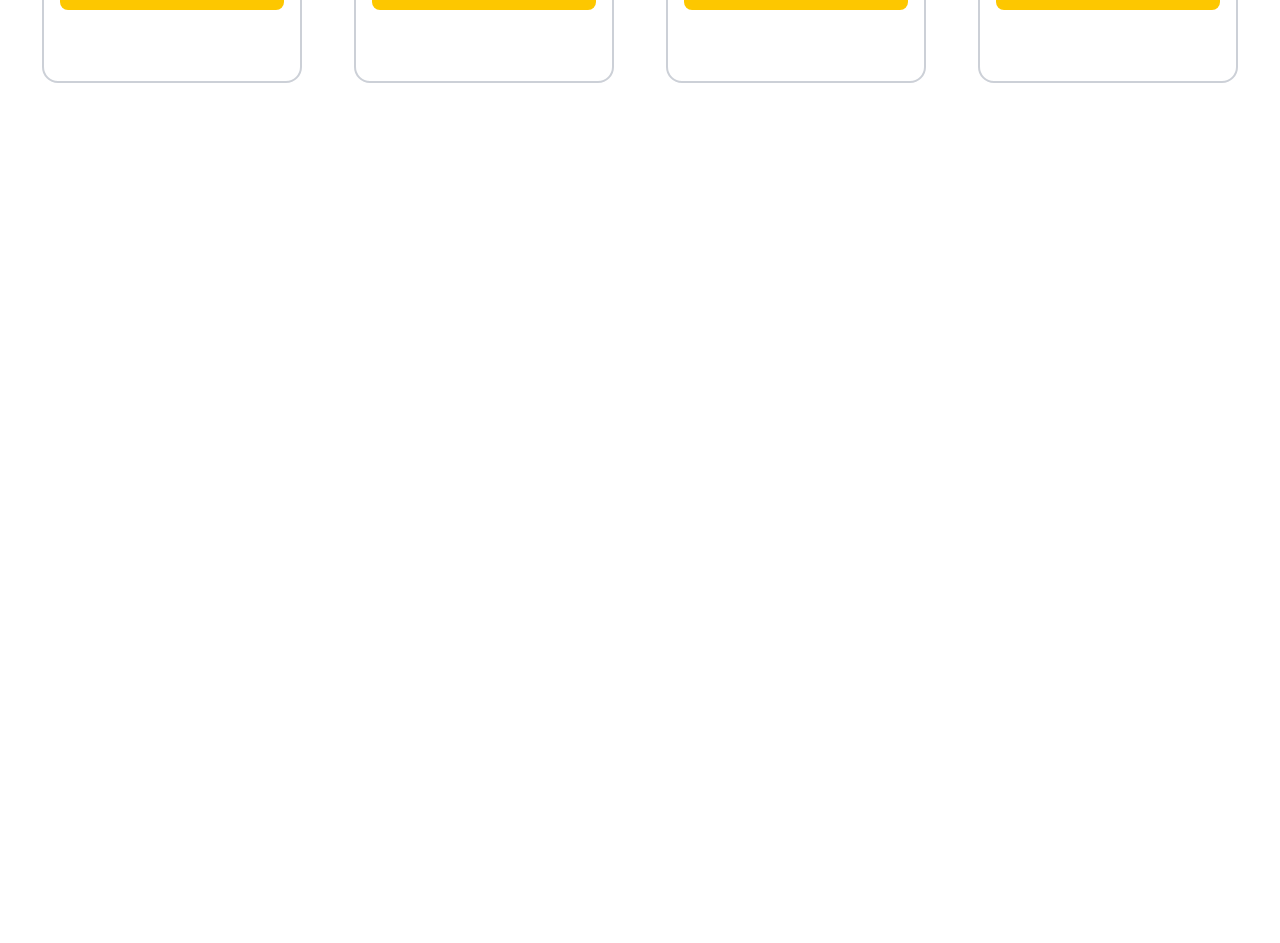
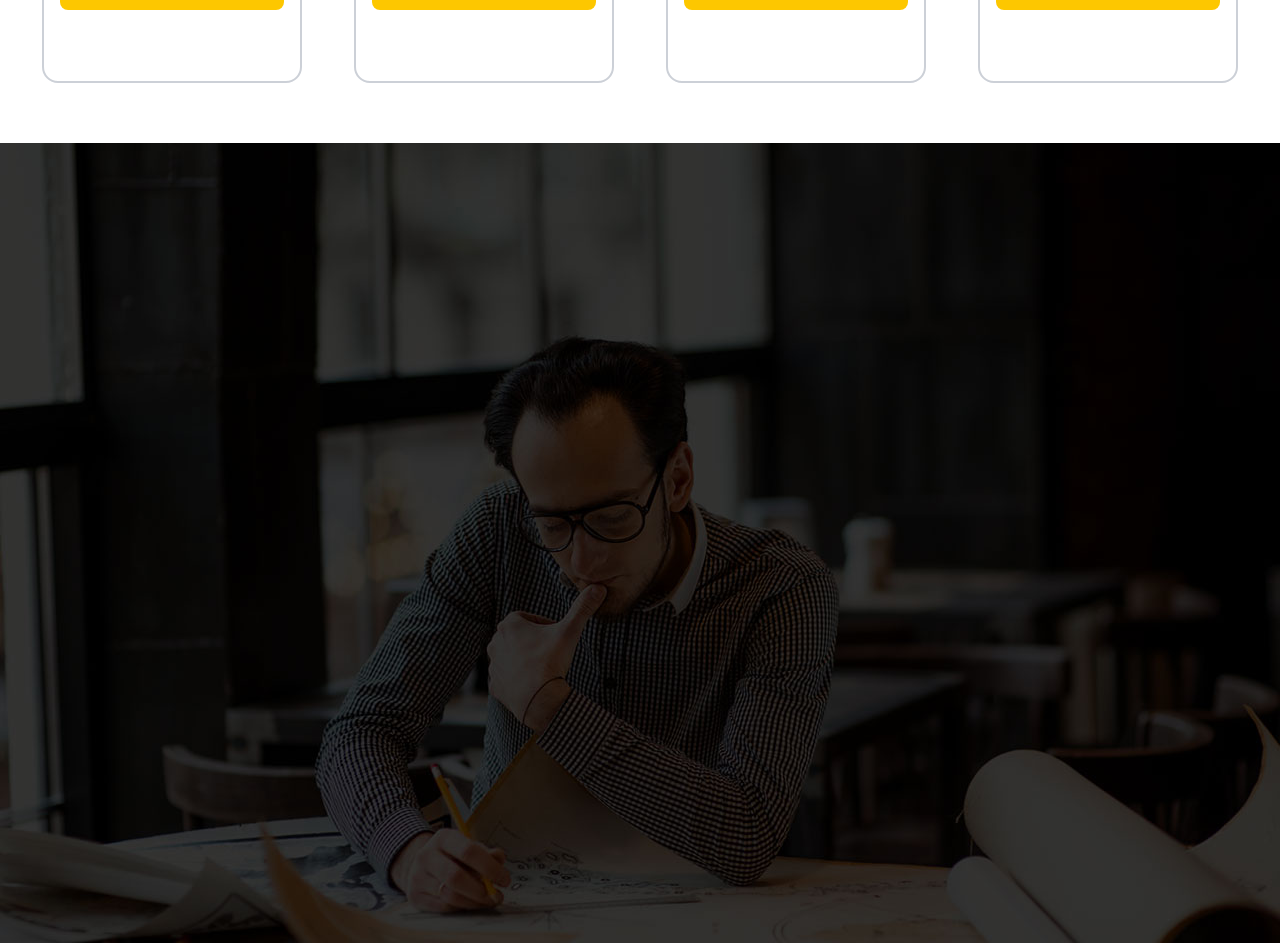
Before and after one commit to Dotuncom/First-React-typescript-mui-project, a React (Vite) app: page / in a window 1280 px wide. Shown: the part 4715-5658 px from the top of the page. Before the commit the page ends 4858 px from the top, so only its background shows below. Built offline with nearby package versions, Linux system fonts and the light colour scheme.

Commit message:
removed import react from top of component and   removed unused variable

```diff
--- a/src/components/Hero.tsx
+++ b/src/components/Hero.tsx
@@ -1,4 +1,3 @@
-import React from "react";
 import heroImage from "../assets/hero.jpg";
 import Header from "../components/Header";
 import mobilePhone from "../assets/sss-1.png";
--- a/src/components/ui/Card.tsx
+++ b/src/components/ui/Card.tsx
@@ -1,4 +1,3 @@
-import { Divider } from "@mui/material";
 import type { ReactNode } from "react";
 
 type CardProps = {
--- a/src/components/ui/PlanCard.tsx
+++ b/src/components/ui/PlanCard.tsx
@@ -1,5 +1,3 @@
-import React from "react";
-
 type PricingFeature = {
   name: string;
   included?: boolean;
--- a/src/pages/Home.tsx
+++ b/src/pages/Home.tsx
@@ -6,12 +6,11 @@ import { FaCheck } from "react-icons/fa6";
 import Card from "../components/ui/Card";
 import { data } from "../data";
 import ImageCard from "../components/ui/ImageCard";
+import formBackground from '../assets/parallax2-1.jpg'
 import app1 from "../assets/app1-1.jpg";
 import app2 from "../assets/app2-1.jpg";
 import app3 from "../assets/app3-1.jpg";
 import app4 from "../assets/app4-1.jpg";
-import app5 from "../assets/app5-1.jpg";
-import app6 from "../assets/app7-1.jpg";
 import PlanCard from "../components/ui/PlanCard";
 
 type chooseProps = {
@@ -254,6 +253,14 @@ const Home = () => {
       </div>
 
 
+      <div
+        className="bg-cover bg-center min-h-screen"
+        style={{ backgroundImage: `url(${formBackground})` }}
+      >
+        <div className="max-w-7xl mx-auto py-30 lg:py-40">
+
+        </div>
+      </div>
     </div>
   );
 };
```
